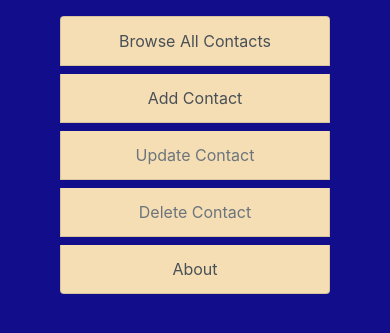
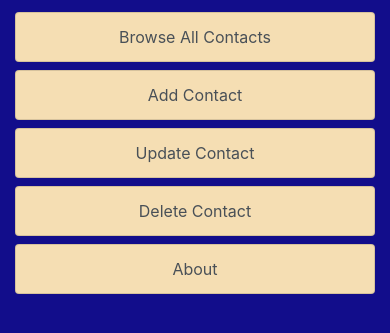
Before and after one commit to icecoldsipra/django-phonebook, a Django app: page /contact/ in a window 390 px wide. Shown: the part 66-399 px from the top of the page. Run offline with Django 3.2, Linux system fonts and the light colour scheme; some libraries are stand-ins or nearby versions.

Commit message:
Updated templates to make them more responsive

```diff
--- a/templates/base.html
+++ b/templates/base.html
@@ -143,7 +143,7 @@
 
 <body>
 
-    <div class="container my-2">
+    <div class="container-fluid my-2">
         {% if messages %}
             {% for message in messages %}
                 <div class="alert alert-dismissable fade show alert-{{ message.tags }}">
@@ -154,7 +154,7 @@
         {% endif %}
     </div>
 
-    <div class="container">
+    <div class="container-fluid my-2">
         {% block content %}
         {% endblock %}
     </div>
--- a/templates/contacts/contacts_home.html
+++ b/templates/contacts/contacts_home.html
@@ -1,23 +1,31 @@
 {% extends 'base.html' %}
 
 {% block content %}
-    <div class="list-group">
-        <div class="container text-center" style="width: 300px">
-            <a href="{% url 'contacts-browse' %}" class="list-group-item list-group-item-action my-2" style="background-color: wheat">
+    <div class="container content-section text-center p-0 my-2">
+        <div class="list-group">
+            <a href="{% url 'contacts-browse' %}" class="list-group-item list-group-item-action my-1" style="background-color: wheat; min-height: 50px;">
                 Browse All Contacts
             </a>
-            <a href="{% url 'contacts-add' %}" class="list-group-item list-group-item-action my-2" style="background-color: wheat">
+        </div>
+        <div class="list-group">
+            <a href="{% url 'contacts-add' %}" class="list-group-item list-group-item-action my-1" style="background-color: wheat; min-height: 50px;">
                 Add Contact
             </a>
-            <a href="#" class="list-group-item list-group-item-action my-2 disabled" style="background-color: wheat">
+        </div>
+        <div class="list-group">
+             <a href="#" class="list-group-item list-group-item-action my-1" style="background-color: wheat; min-height: 50px;">
                 Update Contact
             </a>
-            <a href="#" class="list-group-item list-group-item-action my-2 disabled" style="background-color: wheat">
+        </div>
+        <div class="list-group">
+             <a href="#" class="list-group-item list-group-item-action my-1" style="background-color: wheat; min-height: 50px;">
                 Delete Contact
             </a>
-            <a href="{% url 'contacts-about' %}" class="list-group-item list-group-item-action my-2" style="background-color: wheat">
+        </div>
+        <div class="list-group">
+             <a href="{% url 'contacts-about' %}" class="list-group-item list-group-item-action my-1" style="background-color: wheat; min-height: 50px;">
                 About
             </a>
         </div>
     </div>
-{% endblock %}
+{% endblock content %}
--- a/templates/users/users_profile.html
+++ b/templates/users/users_profile.html
@@ -2,15 +2,15 @@
 {% load crispy_forms_tags %}
 
 {% block content %}
-    <div class="container" style="max-width: 500px">
+    <div class="container p-0" style="max-width: 500px;">
         <div class="text-center mb-3">
             <legend class="border-bottom mb-4">Profile Info</legend>
             <img src="{{ user.image.url }}" width="320px" height="240px"/>
         </div>
         <div>
             <form method="POST" enctype="multipart/form-data">
-                {% csrf_token %}
                 <div class="form-group">
+                    {% csrf_token %}
                     {{ form|crispy }}
                 </div>
                 <div class="border-top text-center my-4 pt-3">
```
Also changed, not shown: templates/contacts/contacts_add.html (+11 -6 lines), templates/contacts/contacts_browse.html (+6 -2 lines), templates/contacts/contacts_update.html (+18 -12 lines), templates/users/users_login.html (+8 -4 lines), media/contacts/IMG-20180327-WA0041_2jQkSLb.jpg (added).
